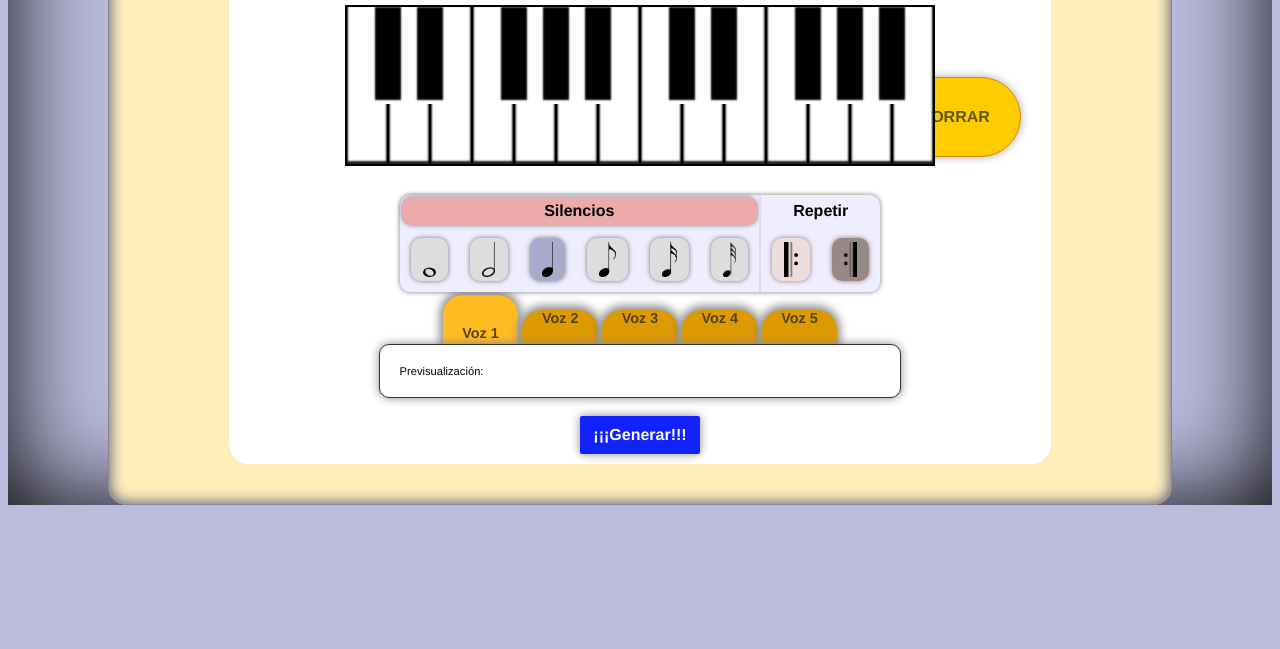
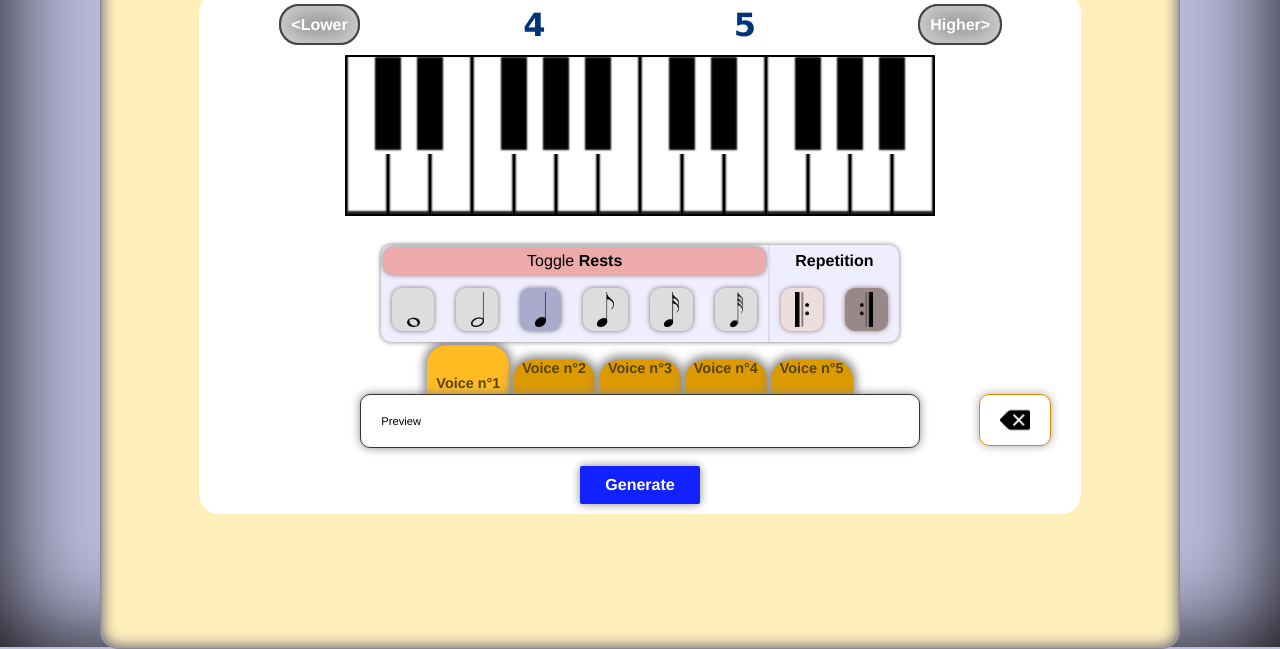
Before and after one commit to mexomagno/arduitunes, a plain HTML site: page docs/editor.html in a window 1280 px wide. Shown: the part 153-802 px from the top of the page. Drawn offline with Linux system fonts and the light colour scheme.

Commit message:
Translated arduitunes - Updated PROGMEM for arduino 1.5+ - Moved backspace button - minor styles

```diff
--- a/docs/editor.html
+++ b/docs/editor.html
@@ -155,14 +155,14 @@
 			tdsil.setAttribute("colspan","6");
 			tdsil.setAttribute("style","border-right: 2px solid #DDDDEE;");
 			var silencio=document.createElement("div");
-			silencio.innerHTML="Silencios";
+			silencio.innerHTML="Toggle <strong>Rests</strong>";
 			silencio.setAttribute("id","silencio");
 			silencio.setAttribute("onClick","toggleSilencio();");
 			tdsil.appendChild(silencio);
 			var threp=document.createElement("th");
 			threp.setAttribute("colspan","2");
 			var rephd=document.createElement("div");
-			rephd.innerHTML="Repetir";
+			rephd.innerHTML="Repetition";
 			threp.appendChild(rephd);
 			var filasil=document.createElement("tr");
 			filasil.appendChild(tdsil);
@@ -177,7 +177,7 @@
 			/* mostrar el cambio en el botón*/
 			var botonSilencio=document.getElementById("silencio");
 			botonSilencio.setAttribute("style", silencio ? "background: #AAECAA;" : "");
-			botonSilencio.innerHTML=silencio ? "Notas" : "Silencios";
+			botonSilencio.innerHTML=silencio ? "Toggle <strong>Notes</strong>" : "Toggle <strong>Rests</strong>";
 			/* cambiar imágenes de botones*/
 			for (i=1;i<=32;i*=2){
 				var boton=document.getElementById("imagen_boton_duracion_"+i);
@@ -243,7 +243,7 @@
 				voz.setAttribute("id","voz"+i);
 				voz.setAttribute("class","voces");
 				voz.setAttribute("onClick","setVoz("+i+")");
-				voz.innerHTML="Voz "+i;
+				voz.innerHTML="Voice n°"+i;
 				col.appendChild(voz);
 				fila.appendChild(col);
 			}
@@ -291,7 +291,7 @@
 				/* crear el texto compatible con instrucciones para arduino*/
 				var respuesta="";
 				for (i=0;i<5;i++){
-					respuesta+='PROGMEM prog_char voz'+(i+1)+'[]={<br>"';
+					respuesta+='const char voice_melody' + (i + 1) + '[] PROGMEM = {"';
 					for (j=0;j<arrvoces[i].length;j++){
 						respuesta+=arrvoces[i][j]+' ';
 						if ((j+1)%40==0){
@@ -328,13 +328,13 @@
 						rep--;
 					}
 					if ((rep>=2)||(rep<=-1)){
-						window.alert("Voz "+(i+1)+": ¡No se admiten repeticiones anidadas!");
+						window.alert("Voz "+(i+1)+": Nested repetitions are not supported");
 						setVoz(i+1);
 						return false;
 					}
 				}
 				if (rep!=0){
-					window.alert("Debe cerrar la repetición de la voz "+(i+1));
+					window.alert("You must close voice "+(i+1) + "'s repetition");
 					setVoz(i+1);
 					return false;
 				}
@@ -349,7 +349,7 @@
 			}
 			 /* validar que haya alguna melodía*/
 			if (vacias==5){
-				window.alert("¡No ha ingresado ninguna melodía! :(");
+				window.alert("You haven't entered any note yet! :(");
 				return false;
 			}
 			return true;
@@ -411,18 +411,22 @@
 					<a class="tecla_negra prohibida" onClick="addNota('AS',1)"></a>
 					<a class="tecla_blanca prohibida" onClick="addNota('B',1)"></a>
 
-					<div id="undo_wrap" style="float: right;"><div id="undo" onClick="undo();">BORRAR</div></div>
 					<div id="dummy"></div>
 					<div style="clear:both;"></div>
+
 				</div><!--teclado-->
 				<table id="tabla_botones_duracion"></table>
 				<table id="tabla_voces"></table>
-				<div id="display_notas_wrap">Previsualización: <br><div id="display_notas"></div></div>
+				<div>
+					<div id="undo_wrap" style="float: right;"><div id="undo" onClick="undo();"></div></div>
+					<div id="display_notas_wrap">Preview <br><div id="display_notas"></div></div>
+				</div>
 				<br>
-				<div id="generar" onClick="generar();">¡¡¡Generar!!!</div>
+				<div id="generar" onClick="generar();">Generate</div>
 				<div id="textarea_wrap" style="display: none;">
 					<br><br>
-					¡Copia y pega en el proyecto arduino!<br>
+					Copy and paste on <pre>arduitunes.ino</pre> file!
+					<br>
 					<pre><div id="texto"></div></pre>
 				</div>
 			</div>
--- a/docs/estilos.css
+++ b/docs/estilos.css
@@ -1,4 +1,8 @@
 /* Teclas*/
+pre{
+	display: inline;
+	margin: 0;
+}
 #teclado{
 	margin-top: 80px;
 	margin-bottom: 100px;
@@ -55,7 +59,9 @@
 	background-color: #660000;
 	font-size:250%;
 	padding: 20px;
-	margin: auto;
+	margin-top: 20px;
+	margin-left: auto;
+	margin-right: auto;
 	width: 55%;
 	box-shadow: inset 0px 0px 10px 20px #FFEFBB;
 	-moz-box-shadow: inset 0px 0px 10px 20px #FFEFBB;
@@ -64,6 +70,9 @@
 
  /* cuerpo */
  body{
+ 	padding: 0;
+ 	margin: 0;
+ 	height: 100%;
 	position: absolute;
 	font-family:"Helvetica";
 	text-align: center;
@@ -76,9 +85,7 @@
 #contenido{
 	border: 1px  solid #888899;
 	background-color: #FFEFBB;
-	padding: 30px;
-	padding-bottom: 40px;
-	margin-top: -20px;
+	height: 100%;
 	margin-left: 100px;
 	margin-right: 100px;
 	box-shadow: inset 0px 0px 15px 0px #444466;
@@ -128,9 +135,8 @@
 	background-color: #FFFFFF;
 	padding: 20px;
 	border: 1px solid #333333;
-	/*margin-left: 100px;
-	margin-right: 100px;*/
-	margin: auto;
+	margin-left: auto;
+	margin-right: auto;
 	width: 60%;
 	overflow: hidden;
 	border-radius: 10px;
@@ -195,7 +201,7 @@
 	background-color: #ECABAA;
 	padding: 5px;
 	margin: 1px;
-	font-weight: bold;
+	font-weight: normal;
 	border-radius: 10px;
 	-moz-border-radius: 10px;
 	-webkit-border-radius: 10px;
@@ -206,21 +212,27 @@
 #silencio:hover{
 	background-color: #DDDEEF;
 }
+#undo_wrap {
+	width: 100%;
+}
 #undo{
+	float:right;
 	background-color: #FFCC00;
 	margin-right: 20px;
-	margin-left: -120px;
+	margin-left: 20px;
 	margin-bottom: -80px;
-	padding: 30px;
+	height: 30px;
+	width: 50px;
+	padding: 10px;
 	border: 1px solid #DD8800;
 	font-weight: bolder;
 	color: #665500;
-	border-radius: 50px;
-	-moz-border-radius: 50px;
-	-webkit-border-radius: 50px;
+	border-radius: 10px;
 	box-shadow: 0px 0px 10px 0px #AAAAAA;
 	-moz-box-shadow: 0px 0px 10px 0px #AAAAAA;
 	-webkit-box-shadow: 0px 0px 10px 0px #AAAAAA;
+	background: url(images/backspace.png) no-repeat center center;
+	background-size: 30px;
 }
 #undo:hover{
 	color: #AA9922;
@@ -281,7 +293,9 @@
 	letter-spacing: -1px;
 	font-size: 50%;
 	padding: 10px;
-	margin: auto;
+	margin-left: auto;
+	margin-right: auto;
+	margin-top: 20px;
 	width: 80%;
 	border: 1px dashed #999999;
 	border-radius: 5px;
```
Also changed, not shown: docs/images/backspace.png (added).
